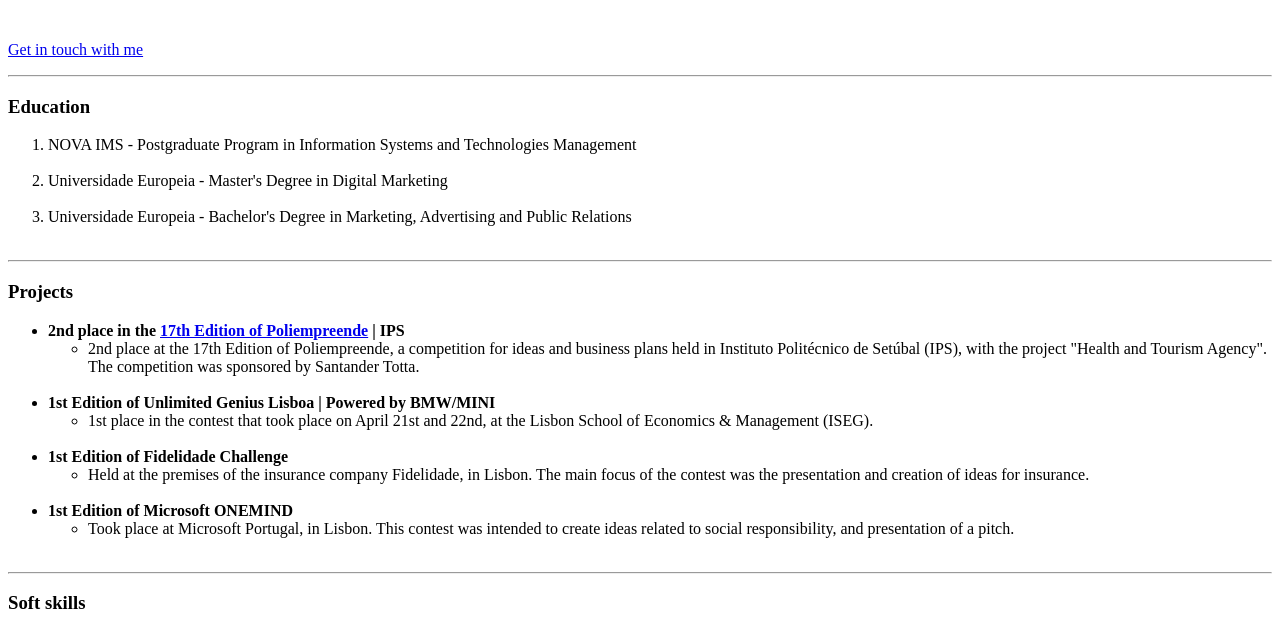
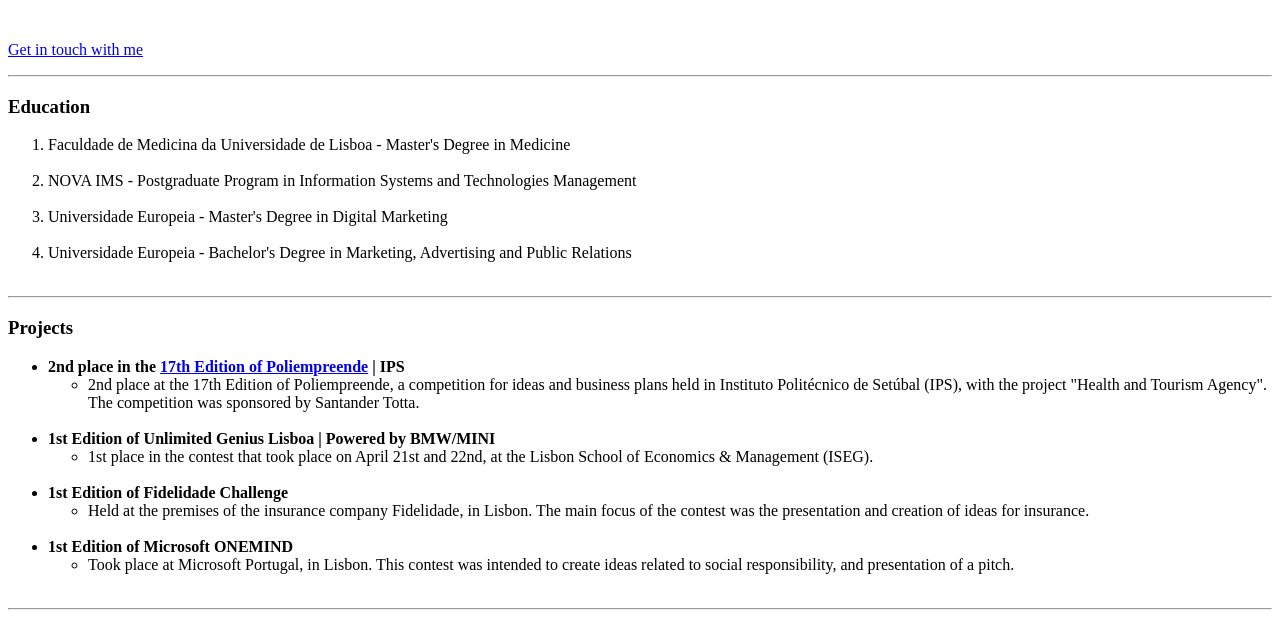
Before and after one commit to inesfilipalopes96/cv, a plain HTML site: page index.html in a window 1280 px wide. Shown: the part 183-800 px from the top of the page. Drawn offline with Linux system fonts and the light colour scheme.

Commit message:
Update index.html

```diff
--- a/index.html
+++ b/index.html
@@ -20,6 +20,7 @@
   <hr>
   <h3>Education</h3>
   <ol>
+    <li>Faculdade de Medicina da Universidade de Lisboa - Master's Degree in Medicine</li><br>
     <li>NOVA IMS - Postgraduate Program in Information Systems and Technologies Management</li><br>
     <li>Universidade Europeia - Master's Degree in Digital Marketing</li><br>
     <li>Universidade Europeia - Bachelor's Degree in Marketing, Advertising and Public Relations</li><br>
```
